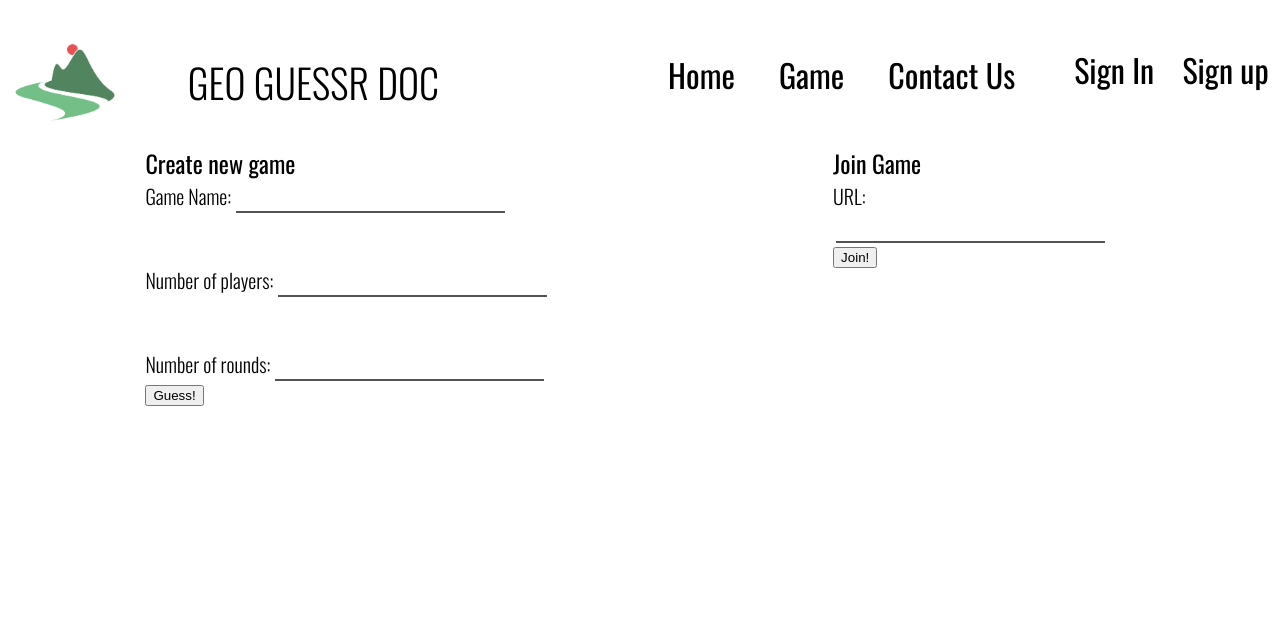
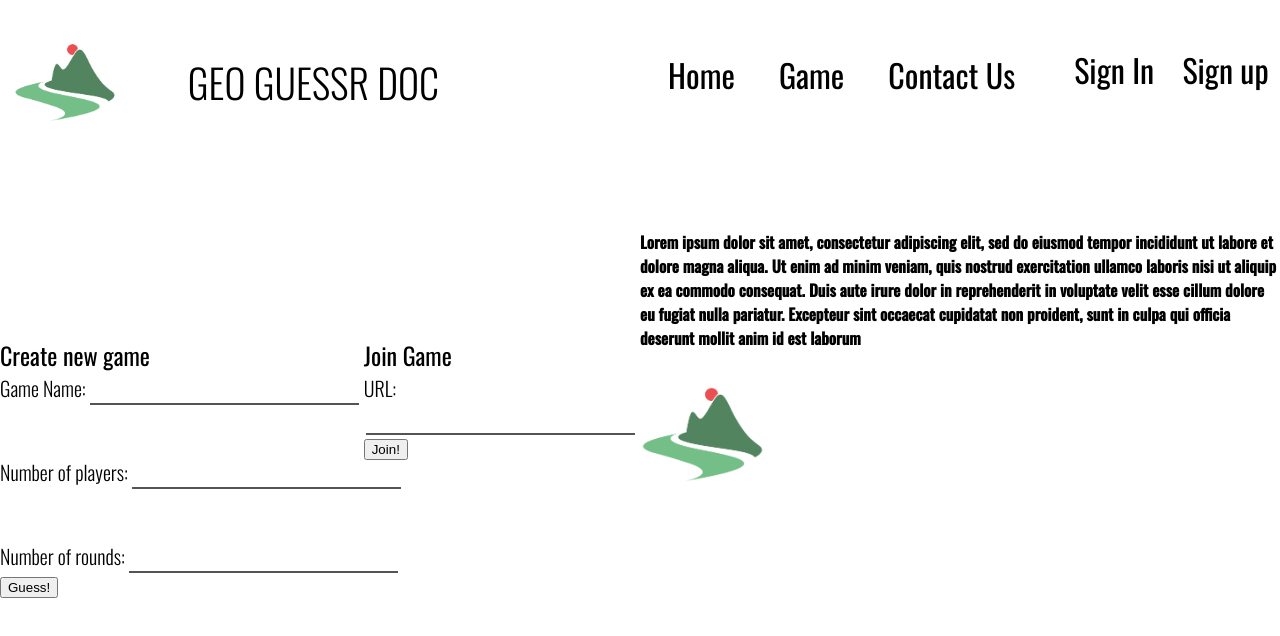
Before and after one commit to zelirio/GeoGuessrDoc, a Next.js app: page /game in a window 1280 px wide. Shown: the top 636 px of the page. Built offline with nearby package versions, Linux system fonts and the light colour scheme.

Commit message:
game column

```diff
--- a/pages/game.js
+++ b/pages/game.js
@@ -3,6 +3,8 @@
 import Header from "../components/Header";
 import H from "../components/H";
 import styles from "../styles/game.module.css";
+import logo from '../public/logo.png';
+import Image from 'next/image';
 
 
 class Game extends React.Component {
@@ -33,7 +35,7 @@
 
         <Header />
 
-        <div className="">
+        <div className={styles.cols}>
             <div className = {styles.block}>
                 <div className = "">
                     <div className={styles.title}>Create new game</div>
@@ -67,6 +69,20 @@
 
             </div>
 
+            <div className={styles.right}>
+                <h4>Lorem ipsum dolor sit amet, consectetur adipiscing elit, sed do eiusmod tempor incididunt ut labore et dolore magna aliqua. Ut enim ad minim veniam, quis nostrud exercitation ullamco laboris nisi ut aliquip ex ea commodo consequat. Duis aute irure dolor in reprehenderit in voluptate velit esse cillum dolore eu fugiat nulla pariatur. Excepteur sint occaecat cupidatat non proident, sunt in culpa qui officia deserunt mollit anim id est laborum</h4>
+                <a>
+                    <Image
+                        src={logo}
+                        alt="Picture of the author"
+                        layout="intrinsic" // required
+                        objectFit="contain" // change to suit your needs
+                        width="125%"
+                        height="125%"
+                    />
+                </a>
+            </div>
+
 
 
         </div>
--- a/styles/game.module.css
+++ b/styles/game.module.css
@@ -18,6 +18,8 @@
     display: flex;
     flex-direction: row;
     justify-content: space-around;
+    min-width: 50%;
+    margin-top: 15%;
 }
 
 .input{
@@ -35,3 +37,12 @@
 .title{
     font-size: 150%
 }
+
+.cols {
+    display: flex;
+    flex-direction: row;
+}
+
+.right {
+    margin-top: 5%;
+}
```
